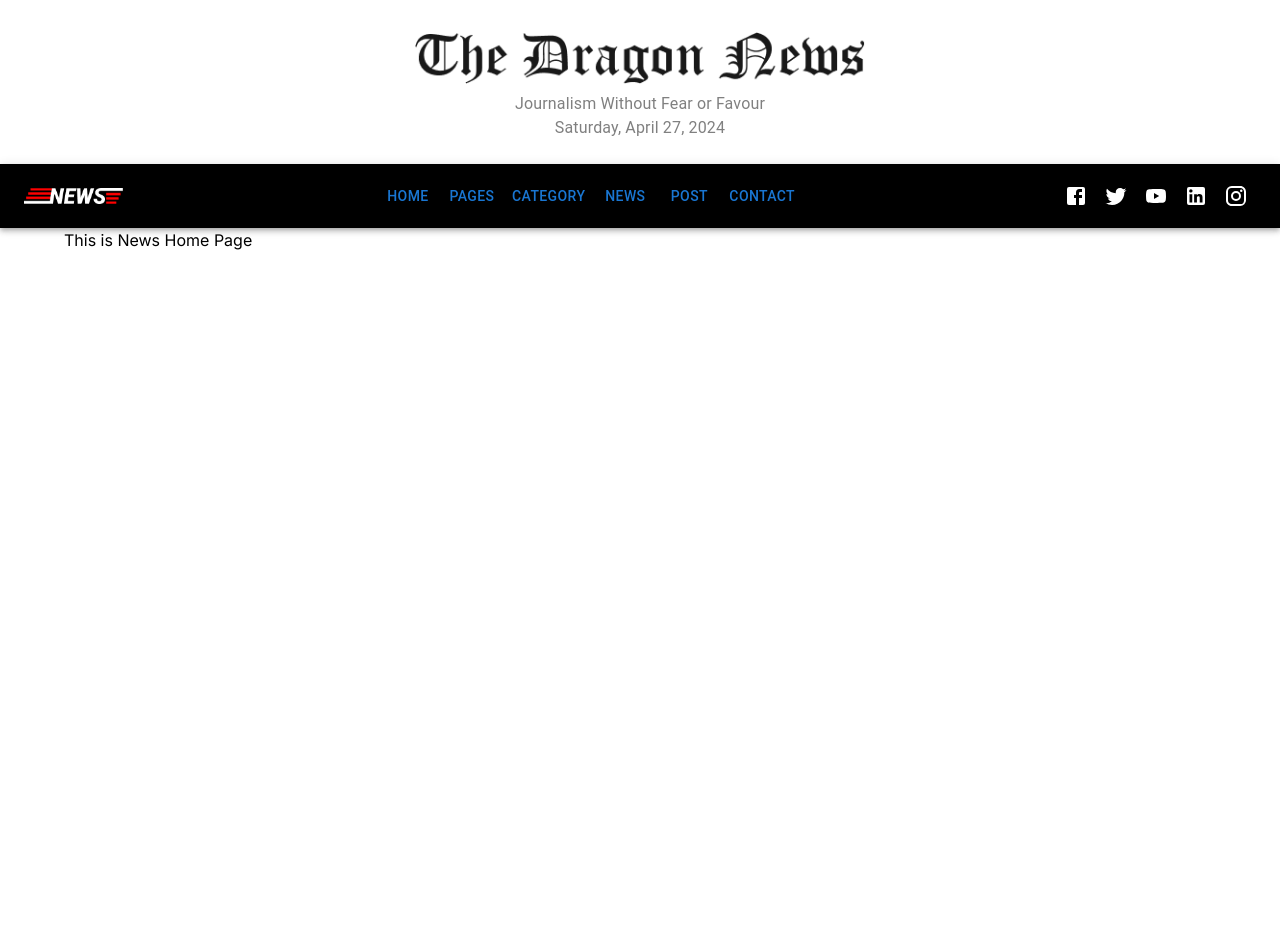
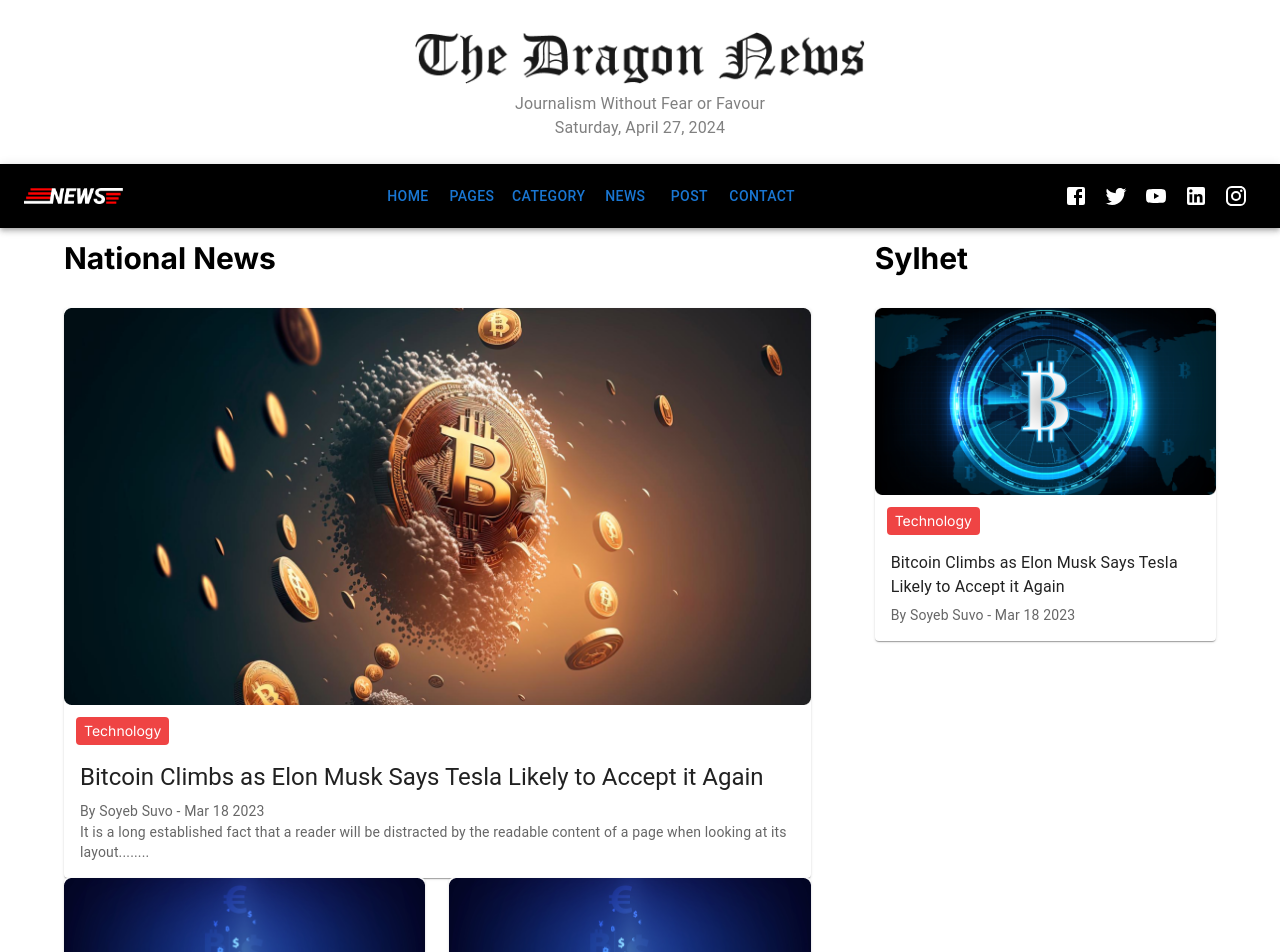
Before and after one commit to soyebsuvo/The-dragon-news, a Next.js app: page / in a window 1280 px wide. Shown: the top 952 px of the page. Built offline with nearby package versions, Linux system fonts and the light colour scheme.

Commit message:
added some news using grid

```diff
--- a/src/app/page.js
+++ b/src/app/page.js
@@ -1,9 +1,21 @@
-import React from 'react';
+import National from "@/components/ui/NationalNews/National";
+import Sidebar from "@/components/ui/Sidebar/Sidebar";
+import { Grid } from "@mui/material";
+import React from "react";
 
 const MainPage = () => {
   return (
     <div>
-      <h2>This is News Home Page</h2>
+      <Grid container spacing={8} className="my-4">
+        <Grid item xs={6} md={8}>
+          <h2 className="text-3xl font-bold my-3 mb-8">National News</h2>
+          <National/>
+        </Grid>
+        <Grid item xs={6} md={4}>
+          <h2 className="text-3xl font-bold my-3 mb-8">Sylhet</h2>
+          <Sidebar/>
+        </Grid>
+      </Grid>
     </div>
   );
 };
--- /dev/null
+++ b/src/components/ui/NationalNews/National.jsx
@@ -0,0 +1,117 @@
+import { Box, Card, CardActionArea, CardContent, CardMedia, Grid, Typography } from "@mui/material";
+import Image from "next/image";
+import topNews from "@/assets/top-news.png"
+import topNews2 from "@/assets/top-news2.png"
+const National = () => {
+    return (
+        <Box>
+            <Card>
+                <CardActionArea>
+                    <CardMedia>
+                        <Image src={topNews} alt="topnews" width={800} />
+                    </CardMedia>
+                    <p className="mt-3 text-sm ml-3 max-w-fit bg-red-500 py-1 px-2 text-white rounded">Technology</p>
+                    <CardContent>
+                        <Typography className="font-bold" gutterBottom variant="h5" component="div">
+                            Bitcoin Climbs as Elon Musk Says Tesla Likely to Accept it Again
+                        </Typography>
+                        <Typography className="my-3" variant="body2" color="text.secondary">
+                            By Soyeb Suvo - Mar 18 2023
+                        </Typography>
+                        <Typography variant="body2" color="text.secondary">
+                            It is a long established fact that a reader will be distracted by the readable content of a page when looking at its layout........
+                        </Typography>
+                    </CardContent>
+                </CardActionArea>
+            </Card>
+            <Grid className="my-6" container rowSpacing={5} columnSpacing={{ xs: 1, sm: 2, md: 3 }}>
+                <Grid item xs={6}>
+                    <Card>
+                        <CardActionArea>
+                            <CardMedia>
+                                <Image src={topNews2} alt="topnews" width={800} />
+                            </CardMedia>
+                            {/* <p className="mt-3 text-sm ml-3 max-w-fit bg-red-500 py-1 px-2 text-white rounded">Technology</p> */}
+                            <CardContent>
+                                <Typography className="font-bold" gutterBottom>
+                                    Bitcoin Climbs as Elon Musk Says Tesla Likely to Accept it Again
+                                </Typography>
+                                <Typography className="my-3" variant="body2" color="text.secondary">
+                                    By Soyeb Suvo - Mar 18 2023
+                                </Typography>
+                                <Typography variant="body2" color="text.secondary">
+                                    It is a long established fact that a reader will be distracted by the readable content of a page when looking at its layout........
+                                </Typography>
+                            </CardContent>
+                        </CardActionArea>
+                    </Card>
+                </Grid>
+                <Grid item xs={6}>
+                    <Card>
+                        <CardActionArea>
+                            <CardMedia>
+                                <Image src={topNews2} alt="topnews" width={800} />
+                            </CardMedia>
+                            {/* <p className="mt-3 text-sm ml-3 max-w-fit bg-red-500 py-1 px-2 text-white rounded">Technology</p> */}
+                            <CardContent>
+                                <Typography className="font-bold" gutterBottom>
+                                    Bitcoin Climbs as Elon Musk Says Tesla Likely to Accept it Again
+                                </Typography>
+                                <Typography className="my-3" variant="body2" color="text.secondary">
+                                    By Soyeb Suvo - Mar 18 2023
+                                </Typography>
+                                <Typography variant="body2" color="text.secondary">
+                                    It is a long established fact that a reader will be distracted by the readable content of a page when looking at its layout........
+                                </Typography>
+                            </CardContent>
+                        </CardActionArea>
+                    </Card>
+                </Grid>
+                <Grid item xs={6}>
+                    <Card>
+                        <CardActionArea>
+                            <CardMedia>
+                                <Image src={topNews2} alt="topnews" width={800} />
+                            </CardMedia>
+                            {/* <p className="mt-3 text-sm ml-3 max-w-fit bg-red-500 py-1 px-2 text-white rounded">Technology</p> */}
+                            <CardContent>
+                                <Typography className="font-bold" gutterBottom>
+                                    Bitcoin Climbs as Elon Musk Says Tesla Likely to Accept it Again
+                                </Typography>
+                                <Typography className="my-3" variant="body2" color="text.secondary">
+                                    By Soyeb Suvo - Mar 18 2023
+                                </Typography>
+                                <Typography variant="body2" color="text.secondary">
+                                    It is a long established fact that a reader will be distracted by the readable content of a page when looking at its layout........
+                                </Typography>
+                            </CardContent>
+                        </CardActionArea>
+                    </Card>
+                </Grid>
+                <Grid item xs={6}>
+                    <Card>
+                        <CardActionArea>
+                            <CardMedia>
+                                <Image src={topNews2} alt="topnews" width={800} />
+                            </CardMedia>
+                            {/* <p className="mt-3 text-sm ml-3 max-w-fit bg-red-500 py-1 px-2 text-white rounded">Technology</p> */}
+                            <CardContent>
+                                <Typography className="font-bold" gutterBottom>
+                                    Bitcoin Climbs as Elon Musk Says Tesla Likely to Accept it Again
+                                </Typography>
+                                <Typography className="my-3" variant="body2" color="text.secondary">
+                                    By Soyeb Suvo - Mar 18 2023
+                                </Typography>
+                                <Typography variant="body2" color="text.secondary">
+                                    It is a long established fact that a reader will be distracted by the readable content of a page when looking at its layout........
+                                </Typography>
+                            </CardContent>
+                        </CardActionArea>
+                    </Card>
+                </Grid>
+            </Grid>
+        </Box>
+    );
+};
+
+export default National;
--- /dev/null
+++ b/src/components/ui/Sidebar/Sidebar.jsx
@@ -0,0 +1,28 @@
+import { Box, Card, CardActionArea, CardContent, CardMedia, Typography } from '@mui/material';
+import Image from 'next/image';
+import React from 'react';
+import sideTopNews from "@/assets/side-top-news.png";
+const Sidebar = () => {
+    return (
+        <Box>
+            <Card>
+                <CardActionArea>
+                    <CardMedia>
+                        <Image src={sideTopNews} alt="topnews" width={800} />
+                    </CardMedia>
+                    <p className="mt-3 text-sm ml-3 max-w-fit bg-red-500 py-1 px-2 text-white rounded">Technology</p>
+                    <CardContent>
+                        <Typography className="font-bold" gutterBottom>
+                            Bitcoin Climbs as Elon Musk Says Tesla Likely to Accept it Again
+                        </Typography>
+                        <Typography className="my-3" variant="body2" color="text.secondary">
+                            By Soyeb Suvo - Mar 18 2023
+                        </Typography>
+                    </CardContent>
+                </CardActionArea>
+            </Card>
+        </Box>
+    );
+};
+
+export default Sidebar;
```
